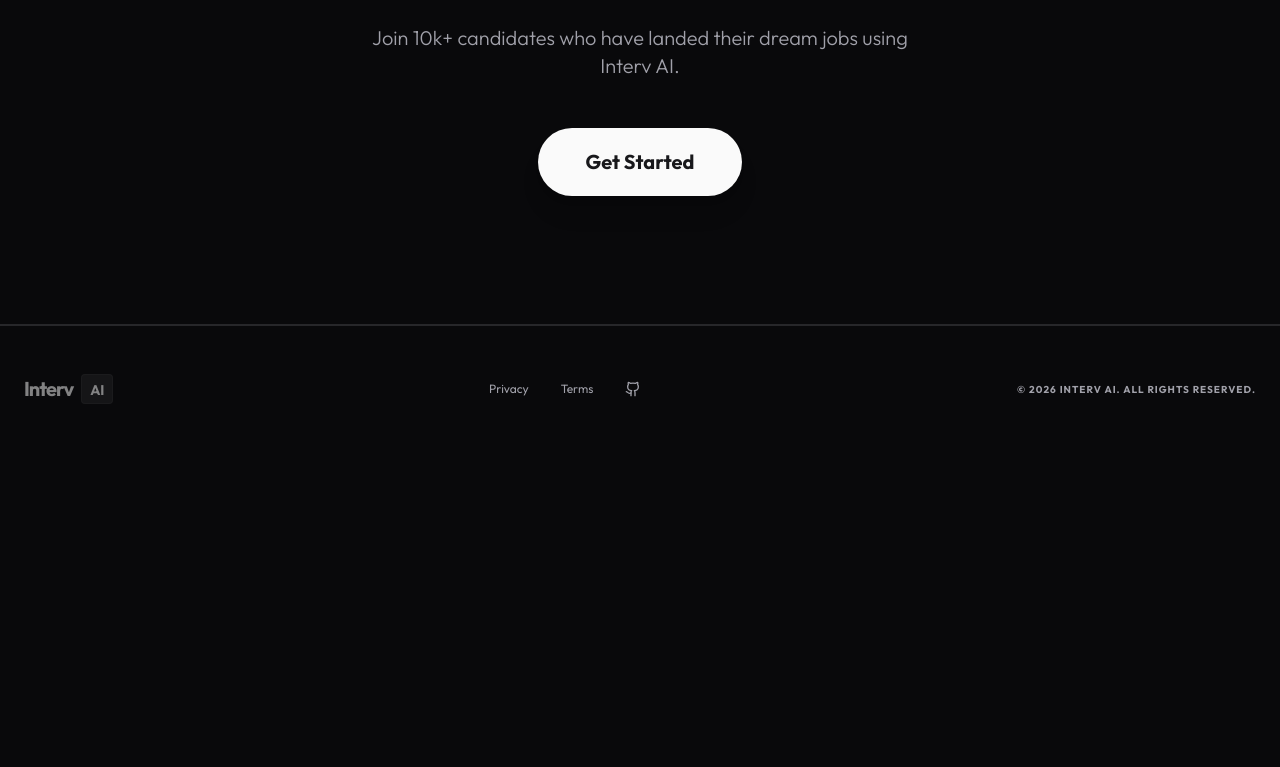
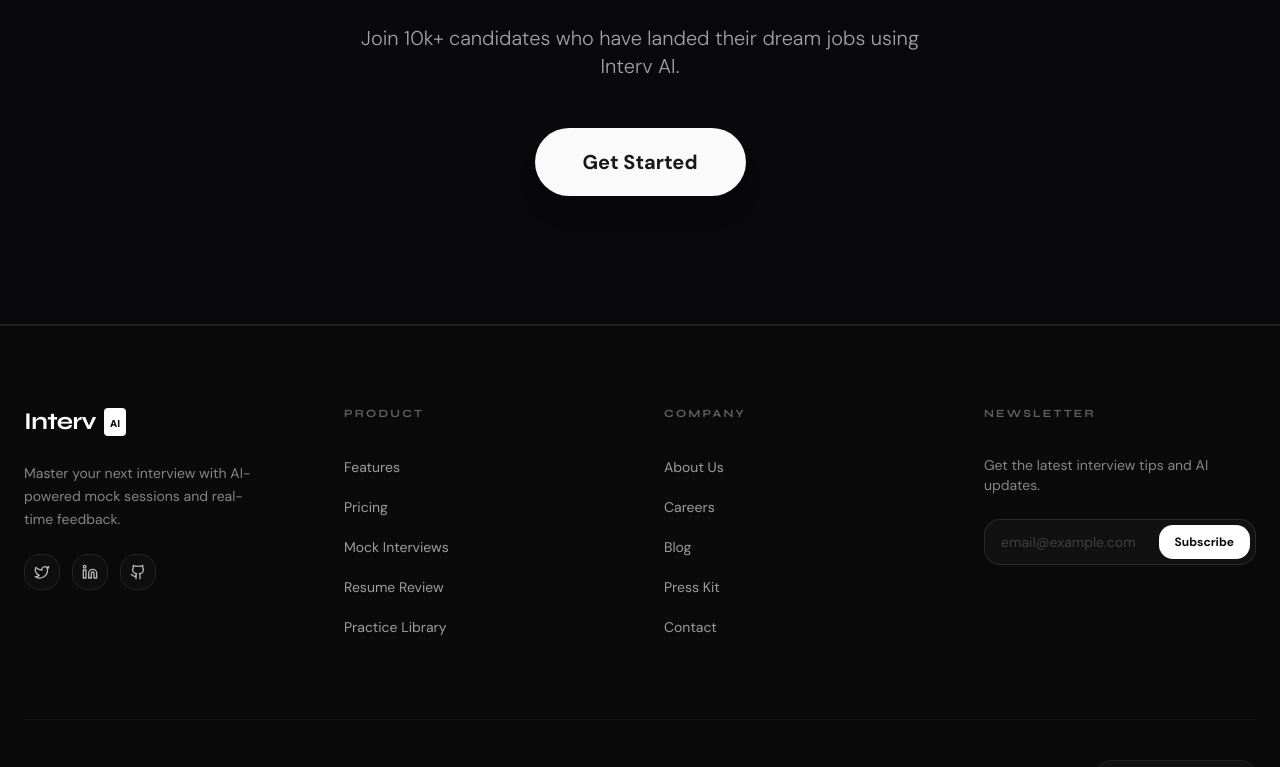
Before and after one commit to HeetShah71004/AIIP, a React (Vite) app in the folder frontend/: page / in a window 1280 px wide. Shown: the part 4177-4944 px from the top of the page. Before the commit the page ends 4629 px from the top, so only its background shows below. Built offline with nearby package versions, Linux system fonts and the light colour scheme; no server answers.

Commit message:
footer changes

```diff
--- a/frontend/src/components/landing/LandingFooter.jsx
+++ b/frontend/src/components/landing/LandingFooter.jsx
@@ -1,31 +1,118 @@
 import React from 'react';
 import { Link } from 'react-router-dom';
-import { Github } from 'lucide-react';
+import { Twitter, Linkedin, Github, Send } from 'lucide-react';
 
 const LandingFooter = () => {
   return (
-    <footer className="py-12 bg-background border-t border-border transition-colors duration-300">
-      <div className="max-w-7xl mx-auto px-6 flex flex-col md:flex-row items-center justify-between gap-8">
-        {/* Logo */}
-        <Link to="/" className="flex items-center gap-2 grayscale opacity-50 hover:grayscale-0 hover:opacity-100 transition-all">
-          <span className="text-xl font-bold tracking-tighter text-foreground">Interv</span>
-          <div className="bg-foreground/10 px-2 py-0.5 rounded border border-foreground/5">
-            <span className="text-sm font-bold text-foreground">AI</span>
+    <footer className="bg-[#0a0a0a] text-white pt-20 pb-10 border-t border-white/[0.08]">
+      <div className="max-w-7xl mx-auto px-6">
+        {/* Top Grid */}
+        <div className="grid grid-cols-1 md:grid-cols-2 lg:grid-cols-4 gap-12 mb-20">
+          {/* Brand Column */}
+          <div className="space-y-6">
+            <Link to="/" className="flex items-center gap-2 group">
+              <span className="text-2xl font-bold tracking-tight font-syne">Interv</span>
+              <div className="bg-white px-1.5 py-0.5 rounded-[4px]">
+                <span className="text-[10px] font-black text-[#0a0a0a] leading-none">AI</span>
+              </div>
+            </Link>
+            <p className="text-white/50 text-sm leading-relaxed max-w-[240px] font-dm-sans">
+              Master your next interview with AI-powered mock sessions and real-time feedback.
+            </p>
+            <div className="flex gap-3">
+              {[
+                { icon: Twitter, href: "#" },
+                { icon: Linkedin, href: "#" },
+                { icon: Github, href: "https://github.com" }
+              ].map((social, i) => (
+                <a
+                  key={i}
+                  href={social.href}
+                  className="w-9 h-9 flex items-center justify-center rounded-lg border border-white/[0.08] bg-white/[0.02] hover:bg-white/[0.08] hover:border-white/20 transition-all duration-300"
+                >
+                  <social.icon className="w-4 h-4 text-white/70" />
+                </a>
+              ))}
+            </div>
           </div>
-        </Link>
 
-        {/* Links */}
-        <div className="flex items-center gap-8">
-          <Link to="/privacy" className="text-xs text-muted-foreground hover:text-foreground transition-colors">Privacy</Link>
-          <Link to="/terms" className="text-xs text-muted-foreground hover:text-foreground transition-colors">Terms</Link>
-          <a href="https://github.com" target="_blank" rel="noreferrer" className="text-muted-foreground hover:text-foreground transition-colors">
-            <Github className="w-4 h-4" />
-          </a>
+          {/* Product Links */}
+          <div>
+            <h4 className="text-[11px] font-bold uppercase tracking-[0.2em] text-white/35 mb-8 font-syne">
+              Product
+            </h4>
+            <ul className="space-y-4">
+              {['Features', 'Pricing', 'Mock Interviews', 'Resume Review', 'Practice Library'].map((link) => (
+                <li key={link}>
+                  <Link to="#" className="text-[14px] text-white/60 hover:text-white transition-colors font-dm-sans">
+                    {link}
+                  </Link>
+                </li>
+              ))}
+            </ul>
+          </div>
+
+          {/* Company Links */}
+          <div>
+            <h4 className="text-[11px] font-bold uppercase tracking-[0.2em] text-white/35 mb-8 font-syne">
+              Company
+            </h4>
+            <ul className="space-y-4">
+              {['About Us', 'Careers', 'Blog', 'Press Kit', 'Contact'].map((link) => (
+                <li key={link}>
+                  <Link to="#" className="text-[14px] text-white/60 hover:text-white transition-colors font-dm-sans">
+                    {link}
+                  </Link>
+                </li>
+              ))}
+            </ul>
+          </div>
+
+          {/* Newsletter Column */}
+          <div>
+            <h4 className="text-[11px] font-bold uppercase tracking-[0.2em] text-white/35 mb-8 font-syne">
+              Newsletter
+            </h4>
+            <p className="text-white/50 text-sm mb-6 font-dm-sans">
+              Get the latest interview tips and AI updates.
+            </p>
+            <form className="relative group" onSubmit={(e) => e.preventDefault()}>
+              <input
+                type="email"
+                placeholder="email@example.com"
+                className="w-full bg-white/[0.03] border border-white/[0.1] rounded-lg py-3 px-4 text-sm focus:outline-none focus:border-white/30 transition-all font-dm-sans placeholder:text-white/20"
+              />
+              <button
+                type="submit"
+                className="absolute right-1.5 top-1.5 bottom-1.5 bg-white text-[#0a0a0a] px-4 rounded-md text-xs font-bold hover:bg-white/90 transition-colors flex items-center gap-2 group/btn"
+              >
+                Subscribe
+              </button>
+            </form>
+          </div>
         </div>
 
-        {/* Copyright */}
-        <div className="text-[10px] uppercase tracking-widest text-muted-foreground font-bold">
-          &copy; {new Date().getFullYear()} Interv AI. ALL RIGHTS RESERVED.
+        {/* Bottom Bar */}
+        <div className="pt-10 border-t border-white/[0.05] flex flex-col md:flex-row justify-between items-center gap-6">
+          <div className="flex flex-col md:flex-row items-center gap-6">
+            <span className="text-[12px] text-white/35 font-dm-sans">
+              &copy; {new Date().getFullYear()} Interv AI.
+            </span>
+            <div className="flex gap-6">
+              {['Privacy', 'Terms', 'Cookie Policy'].map((link) => (
+                <Link key={link} to="#" className="text-[12px] text-white/40 hover:text-white transition-colors font-dm-sans">
+                  {link}
+                </Link>
+              ))}
+            </div>
+          </div>
+
+          <div className="flex items-center gap-2 px-3 py-1.5 rounded-full bg-white/[0.03] border border-white/[0.05]">
+            <div className="w-1.5 h-1.5 rounded-full bg-emerald-500 animate-pulse" />
+            <span className="text-[11px] font-medium text-white/60 font-dm-sans">
+              All systems operational
+            </span>
+          </div>
         </div>
       </div>
     </footer>
--- a/frontend/src/index.css
+++ b/frontend/src/index.css
@@ -1,3 +1,5 @@
+@import url('https://fonts.googleapis.com/css2?family=Syne:wght@400..800&family=DM+Sans:ital,opsz,wght@0,9..40,100..1000;1,9..40,100..1000&display=swap');
+
 @tailwind base;
 @tailwind components;
 @tailwind utilities;
@@ -27,7 +29,7 @@
   }
 
   .dark {
-    --background: 240 10% 3.9%; /* #0a0a0a equivalent */
+    --background: 240 10% 3.9%;
     --foreground: 0 0% 98%;
     --card: 240 10% 3.9%;
     --card-foreground: 0 0% 98%;
@@ -55,9 +57,10 @@
   }
   body {
     @apply bg-background text-foreground;
-    font-family: 'Outfit', sans-serif;
+    font-family: 'DM Sans', sans-serif;
   }
 }
+
 
 @layer utilities {
   .glass {
--- a/frontend/tailwind.config.js
+++ b/frontend/tailwind.config.js
@@ -9,7 +9,12 @@ export default {
   ],
   theme: {
   	extend: {
+  		fontFamily: {
+  			syne: ['Syne', 'sans-serif'],
+  			'dm-sans': ['DM Sans', 'sans-serif']
+  		},
   		borderRadius: {
+
   			lg: 'var(--radius)',
   			md: 'calc(var(--radius) - 2px)',
   			sm: 'calc(var(--radius) - 4px)'
```
